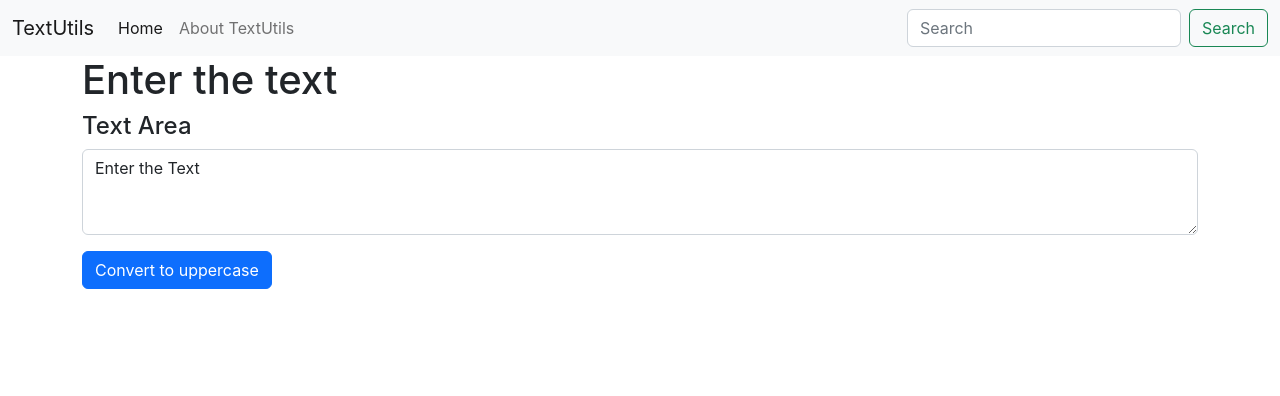
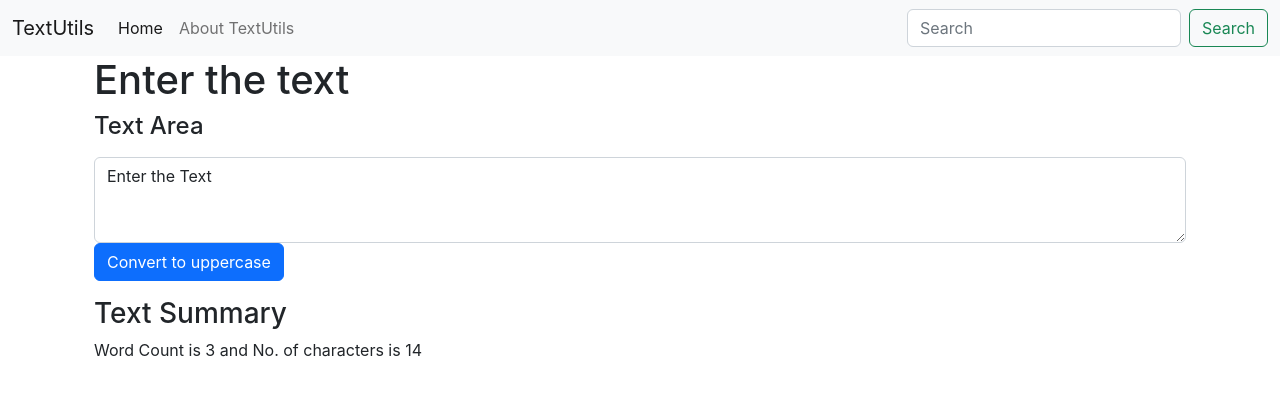
Before and after one commit to MayankJha17/react-crud, a React (Create React App) app: page / in a window 1280 px wide. Shown: the top 396 px of the page. Built offline with nearby package versions, Linux system fonts and the light colour scheme.

Commit message:
Added word ,character count in TextForm component

```diff
--- a/src/components/TextForm.js
+++ b/src/components/TextForm.js
@@ -3,25 +3,31 @@ import PropTypes from 'prop-types'
 
 export default function TextForm(props) {
 
-    const handleUpClick = ()=>{
+    const handleUpClick = () => {
 
-       let upText = text.toUpperCase();
-       setText(upText);
+        let upText = text.toUpperCase();
+        setText(upText);
     }
 
-    const handleOnChange = (event)=>{
+    const handleOnChange = (event) => {
         setText(event.target.value)
     }
-    const [text , setText] = useState("Enter the Text");
+    const [text, setText] = useState("Enter the Text");
     return (
         <>
-            <h1>{props.heading}</h1>
-            <h4>{props.title}</h4>
-            <div className="mb-3">
-                <div className="mb-3">
+            <div className="container">
+                <h1>{props.heading}</h1>
+                <h4>{props.title}</h4>
+                <div className="my-3">
                     <textarea className="form-control" id="mybox" rows="3" value={text} onChange={handleOnChange}></textarea>
+                    <button className="btn btn-primary" onClick={handleUpClick}>Convert to uppercase</button>
                 </div>
-                <button className="btn btn-primary" onClick={handleUpClick}>Convert to uppercase</button>
+            </div>
+            <div className="container">
+                <div className="my-3">
+                    <h3>Text Summary</h3>
+                    <p>Word Count is {(text.trim()).split(" ").length} and No. of characters is {text.length}</p>
+                </div>
             </div>
         </>
     )
```
